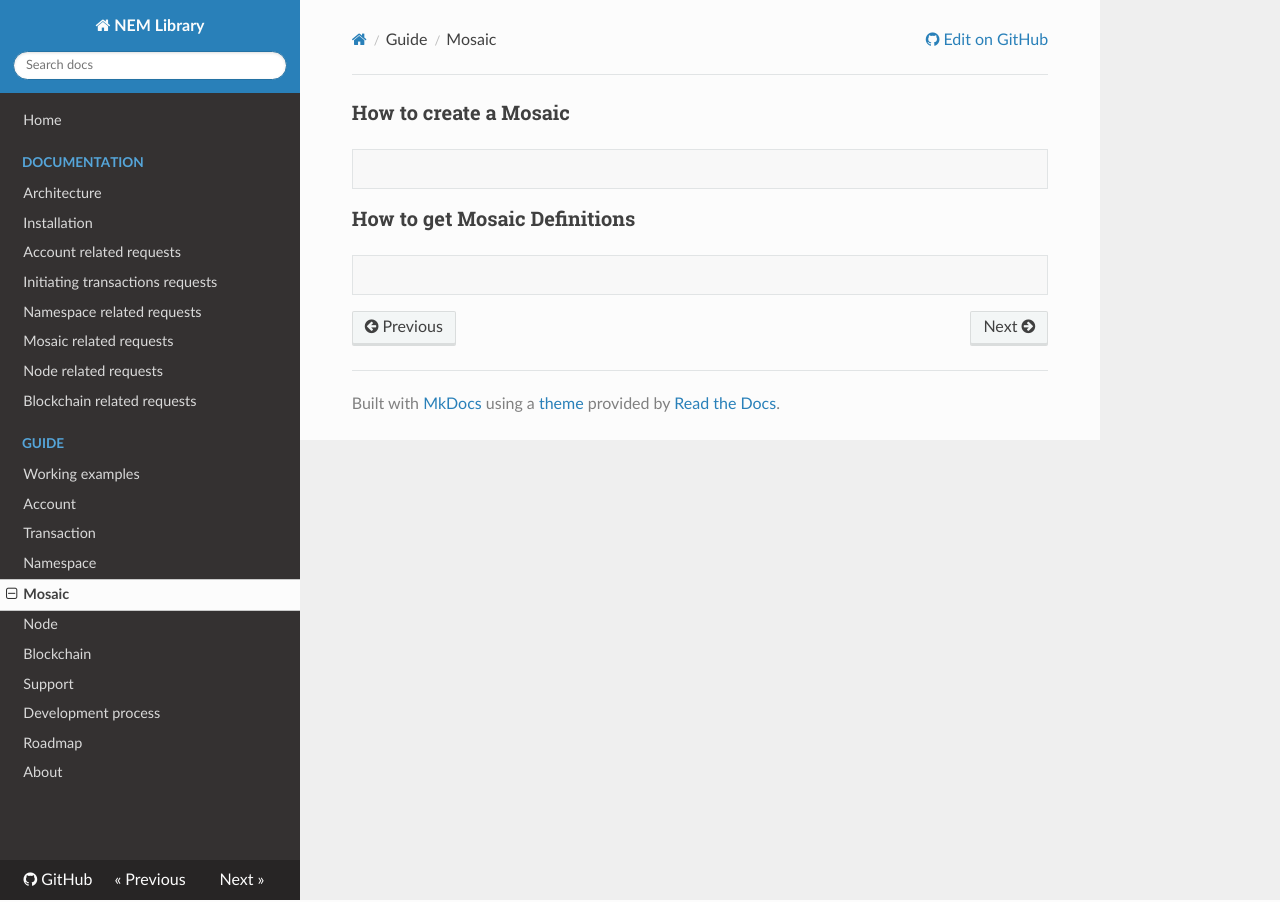
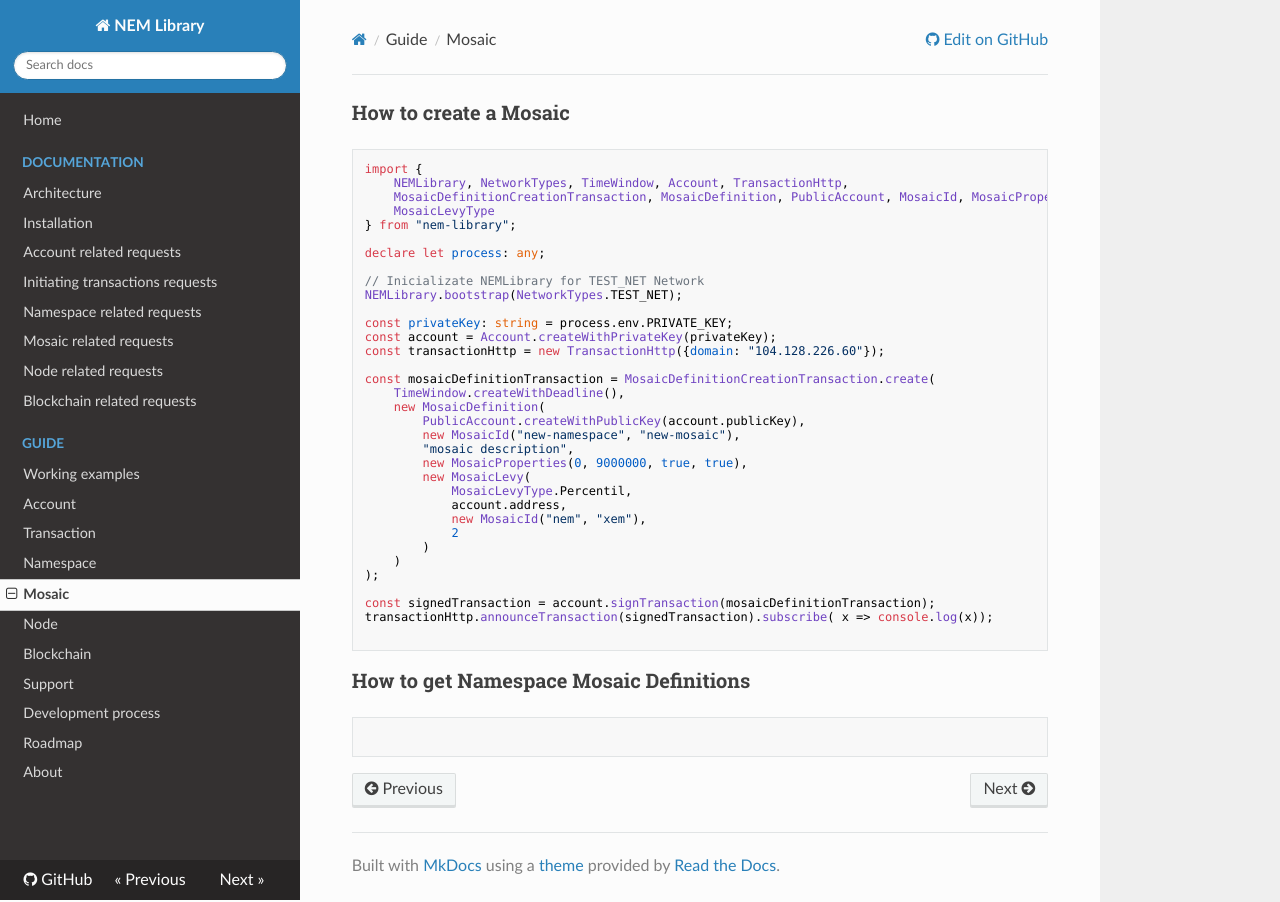
Before and after one commit to takahser/nem-library-docs, an MkDocs documentation site: the page built from docs/guide/mosaic.md, in a window 1280 px wide. Built offline with MkDocs 1.6.1, drawn with Linux system fonts in a browser that asks for light colours; nearby versions of some CDN libraries; old or Windows-style settings are respelled for this version of MkDocs.

Commit message:
ADDED mosaic.md create a Mosaic

````diff
--- a/docs/guide/mosaic.md
+++ b/docs/guide/mosaic.md
@@ -1,11 +1,44 @@
 ### How to create a Mosaic
+
+```typescript
+import {
+    NEMLibrary, NetworkTypes, TimeWindow, Account, TransactionHttp,
+    MosaicDefinitionCreationTransaction, MosaicDefinition, PublicAccount, MosaicId, MosaicProperties, MosaicLevy,
+    MosaicLevyType
+} from "nem-library";
+
+declare let process: any;
+
+// Inicializate NEMLibrary for TEST_NET Network
+NEMLibrary.bootstrap(NetworkTypes.TEST_NET);
+
+const privateKey: string = process.env.PRIVATE_KEY;
+const account = Account.createWithPrivateKey(privateKey);
+const transactionHttp = new TransactionHttp({domain: "104.128.226.60"});
+
+const mosaicDefinitionTransaction = MosaicDefinitionCreationTransaction.create(
+    TimeWindow.createWithDeadline(),
+    new MosaicDefinition(
+        PublicAccount.createWithPublicKey(account.publicKey),
+        new MosaicId("new-namespace", "new-mosaic"),
+        "mosaic description",
+        new MosaicProperties(0, 9000000, true, true),
+        new MosaicLevy(
+            MosaicLevyType.Percentil,
+            account.address,
+            new MosaicId("nem", "xem"),
+            2
+        )
+    )
+);
+
+const signedTransaction = account.signTransaction(mosaicDefinitionTransaction);
+transactionHttp.announceTransaction(signedTransaction).subscribe( x => console.log(x));
+
+```
+
+### How to get Namespace Mosaic Definitions
 
 ```typescript
 
 ```
-
-### How to get Mosaic Definitions
-
-```typescript
-
-```
````
